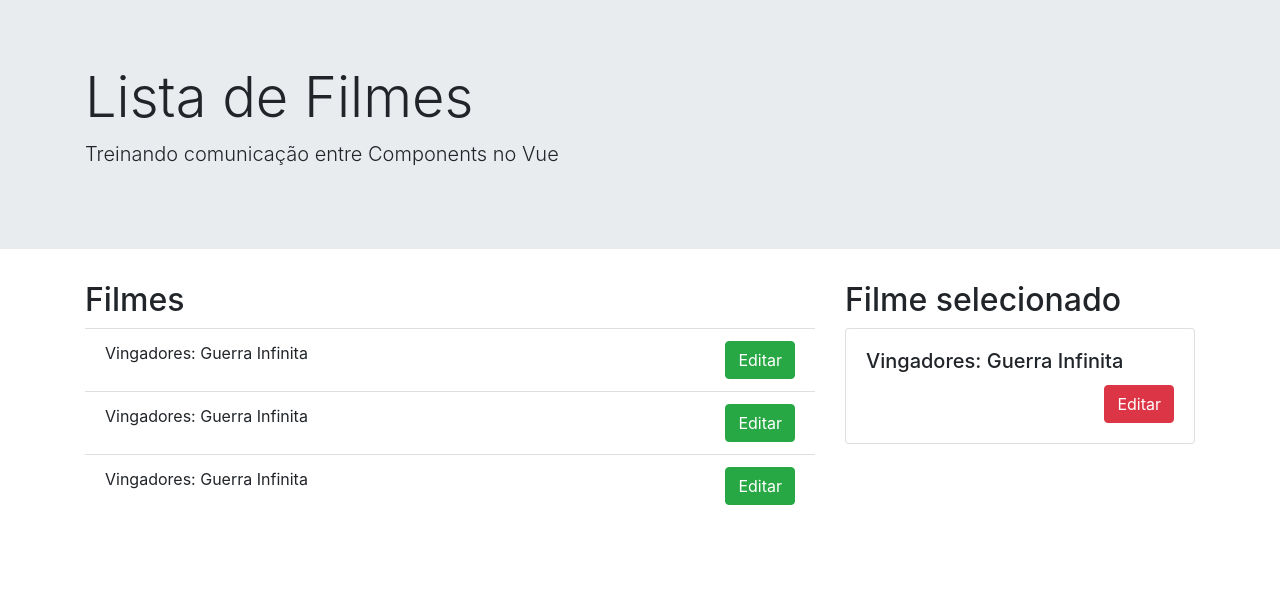
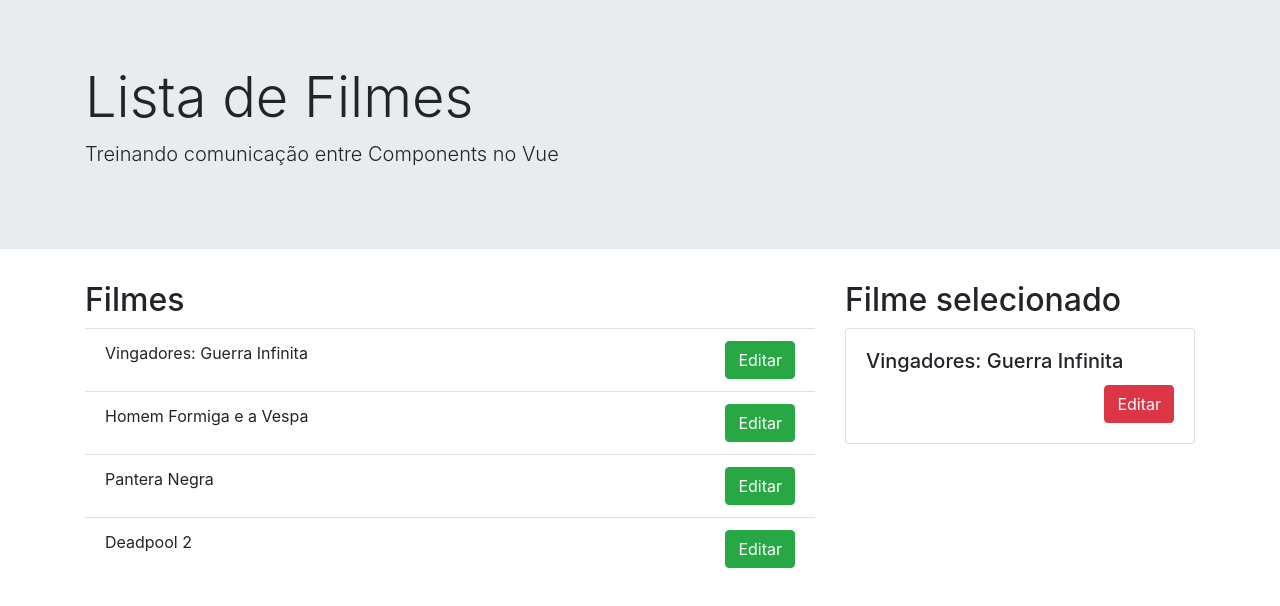
Before and after one commit to felipecabesssa/cursoVueUdemy2023, a Vue app in the folder modulo7/meuProj/props-events/: page / in a window 1280 px wide. Shown: the top 606 px of the page. Built offline with nearby package versions, Linux system fonts and the light colour scheme.

Commit message:
Aula 104

```diff
--- a/modulo7/meuProj/props-events/src/components/FilmesLista.vue
+++ b/modulo7/meuProj/props-events/src/components/FilmesLista.vue
@@ -8,9 +8,11 @@
 
       <div class="list-group list-group-flush">
 
-        <FilmesListaIten/>
-        <FilmesListaIten/>
-        <FilmesListaIten/>
+        <FilmesListaIten
+          v-for="(filme, index) in filmes"
+          :key="index"
+          :filmeTitulo="filme"
+        />
 
       </div>
     </div>
@@ -34,6 +36,17 @@
   components: {
     FilmesListaIten,
     FilmesListaItenInfo
+  },
+
+  data(){
+    return {
+      filmes: [
+        'Vingadores: Guerra Infinita',
+        'Homem Formiga e a Vespa',
+        'Pantera Negra',
+        'Deadpool 2'
+      ]
+    }
   }
 }
 </script>
--- a/modulo7/meuProj/props-events/src/components/FilmesListaIten.vue
+++ b/modulo7/meuProj/props-events/src/components/FilmesListaIten.vue
@@ -1,6 +1,12 @@
 <template>
     <li class="list-group-item">
-        <span>Vingadores: Guerra Infinita</span>
+        <span>{{ filmeTitulo }}</span>
         <button class="btn btn-success float-right">Editar</button>
     </li>
 </template>
+
+<script>
+export default {
+  props: ['filmeTitulo']
+}
+</script>
```
Also changed, not shown: 1 other file (tests, documents, lock files or other folders).
